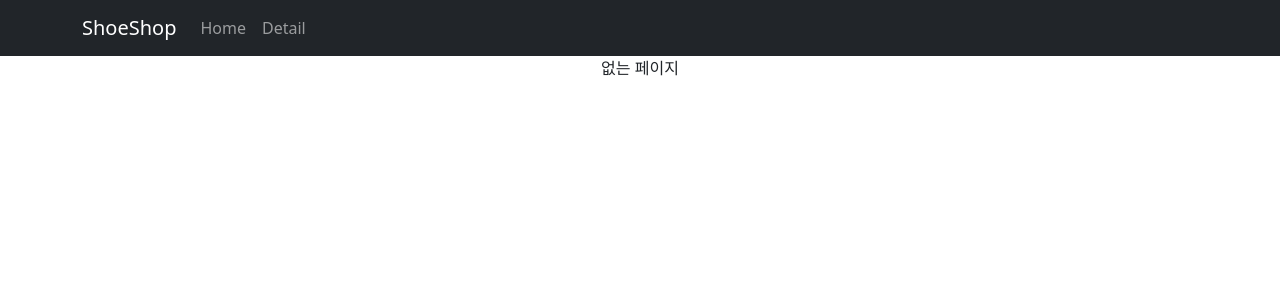
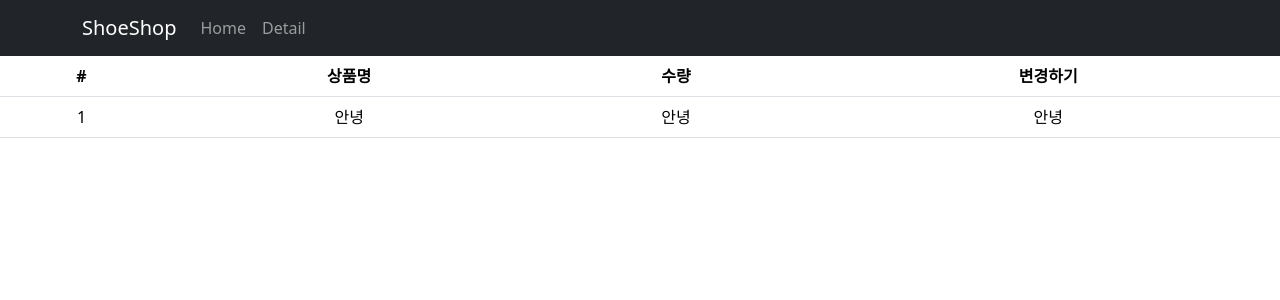
Before and after one commit to wnstndks/React, a React (Create React App) app in the folder shop/: page /cart in a window 1280 px wide. Shown: the top 300 px of the page. Built offline with nearby package versions, Linux system fonts and the light colour scheme.

Commit message:
Redux 세팅

```diff
--- a/shop/package.json
+++ b/shop/package.json
@@ -3,6 +3,7 @@
   "version": "0.1.0",
   "private": true,
   "dependencies": {
+    "@reduxjs/toolkit": "^2.2.1",
     "@testing-library/jest-dom": "^5.17.0",
     "@testing-library/react": "^13.4.0",
     "@testing-library/user-event": "^13.5.0",
@@ -11,6 +12,7 @@
     "react": "^18.2.0",
     "react-bootstrap": "^2.10.1",
     "react-dom": "^18.2.0",
+    "react-redux": "^9.1.0",
     "react-router-dom": "^6.22.2",
     "react-scripts": "5.0.1",
     "styled-components": "^6.1.8",
--- a/shop/src/App.js
+++ b/shop/src/App.js
@@ -11,8 +11,11 @@
 // ajax axios 불러오기
 import axios from "axios";
 
+// Cart.js 불러오기
+import Cart from './routes/Cart.js';
+
 // contextAPI를 쓰면 자식은 props없이 state 사용가능 1.createContext() 2. <Context>로 원하는 컴포넌트 감싸기
-export let Context1 = createContext();
+// export let Context1 = createContext();
 
 function App() {
   // 길고 복잡한 데이터들은 다른 js파일에 빼둘수 있음
@@ -21,12 +24,15 @@
   // 페이지 이동도와주는 useNavigate() - 함수가 들어가있음
   let navigate = useNavigate();
 
-  let [재고] = useState([10, 11, 12]);
+  // let [재고] = useState([10, 11, 12]);
 
   // 페이지 나누는 법(리액트)
   // 컴포넌트 만들어서 상세페이지 내용 채움
   // 누가/detail 접속하면 그 컴포넌트 보여줌
   // react-router-dom 라이브러리 쓰기(라우팅)
+
+
+
   return (
     <div className="App">
       <Navbar bg="dark" data-bs-theme="dark">
@@ -119,15 +125,21 @@
           path="/detail/:id"
           element={
             // ContextProvider - {}로 감싼것들은 props없이도 가져다 쓸수 있음
-            <Context1.Provider value={{재고, shoes}}>
               <DetailCard shoes={shoes} />
-            </Context1.Provider>
           }
         />
 
         {/* 누가 /detail로 접속할때 element안에 들어있는걸 보여줌 */}
         <Route path="*" element={<div>없는 페이지</div>} />
         {/* 없는 페이지 */}
+
+        {/* 장바구니 페이지 만들기 */}
+        <Route path="/detail/:id" element={
+          <DetailCard shoes={shoes}/>
+        }/>
+
+        <Route path="/cart" element={<Cart/>}/>
+
 
         {/* Nested Routes - 여러 페이지 필요할때, 여러 유사한 페이지 필요할 때, */}
 
--- /dev/null
+++ b/shop/src/routes/Cart.js
@@ -0,0 +1,30 @@
+import { Table } from "react-bootstrap";
+
+function Cart() {
+  return (
+    // Redux사용시 컴포넌트들이 props없이 state공유가능
+    <div>
+      <Table>
+        <thead>
+          <tr>
+            {/* tr은 행, th,td - 열 */}
+            <th>#</th>
+            <th>상품명</th>
+            <th>수량</th>
+            <th>변경하기</th>
+          </tr>
+        </thead>
+        <tbody>
+          <tr>
+            <td>1</td>
+            <td>안녕</td>
+            <td>안녕</td>
+            <td>안녕</td>
+          </tr>
+        </tbody>
+      </Table>
+    </div>
+  );
+}
+
+export default Cart;
--- a/shop/src/routes/Detail.js
+++ b/shop/src/routes/Detail.js
@@ -6,7 +6,7 @@
 import { Button, Navbar, Nav, Col } from "react-bootstrap";
 
 // Context import
-import { Context1 } from "./../App.js";
+// import { Context1 } from "./../App.js";
 
 /* classname들을 styled-compoents 쓰면 JS파일에서 전부해결가능 */
 // let YellowBtn = styled.button`
@@ -39,7 +39,7 @@
 function DetailCard(props) {
 
   // state 사용은 useContext(Context)
-  let {재고, shoes}= useContext(Context1)
+  // let {재고, shoes}= useContext(Context1)
 
   // 컴포넌트에 갈고리 다는법
   // useEffect 안에 있는 코드는 랜더링이 되고 나서(html이 다 그려지고 나서) 나중에 실행이됨 - 위에서 임포트 안에는 함수 쓰기
@@ -207,7 +207,7 @@
 
   return (
     <div className={`start ${fade}`}>
-      {[<div>{shoes[0].title}</div>, <div>내용1</div>, <div>내용2</div>][탭]}
+      {[<div>내용0</div>, <div>내용1</div>, <div>내용2</div>][탭]}
     </div>
   );
 }
--- /dev/null
+++ b/shop/src/store.js
@@ -0,0 +1,8 @@
+// Redux 세팅시 store.js 파일을 생성해야 함
+import { configureStore } from '@reduxjs/toolkit'
+
+export default configureStore({
+  reducer: {
+
+  }
+})
```
Also changed, not shown: shop/src/index.js (+8 -2 lines), 1 other file (tests, documents, lock files or other folders).
